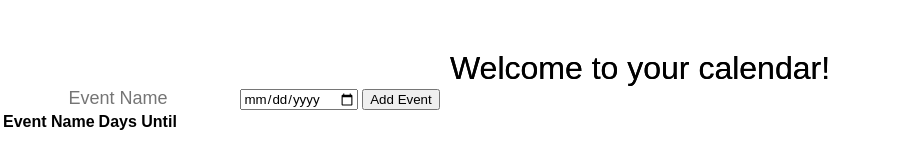
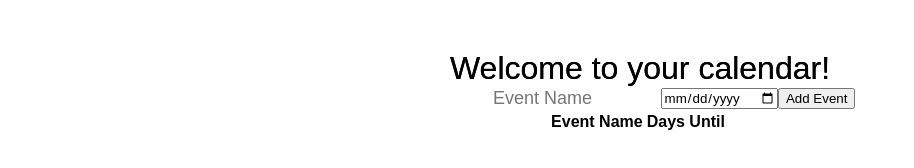
Before and after one commit to sphsny/StudyArsenal, a plain HTML site: page wwwroot/pages/calendar.html in a window 1280 px wide. Shown: the whole page, without its empty margins (0-914 px from the left). Drawn offline with Linux system fonts and the light colour scheme; files that its build step writes are made by us from their sources.

Commit message:
working on calendar.html but wanted to submit these design changes :]

```diff
--- a/wwwroot/css/styles.css
+++ b/wwwroot/css/styles.css
@@ -3,9 +3,9 @@
 /* color palette: from https://designs.ai/colors/palette/1515 */
 
 :root {
-    --primary-color: #ebafbc; /* blue */
-    --secondary-color: #d392cb; /* purple */
-    --accent-color: #bbabee; /* red */
+    --primary-color: #b7c1cf; /* blue */
+    --secondary-color: #6e6596; /* purple */
+    --accent-color: #473f61; /* red */
     --highlight-color: #668fb7; /* orange */
 }
 
@@ -344,9 +344,6 @@ li {
 }
 
 #JSONfunctions {
-    display: flex;
-    justify-content: center;
-    align-items: center;
     padding: 25px;
     gap: 5px;
 }
@@ -354,6 +351,16 @@ li {
 #exportData, #importData {
     cursor: pointer;
 }
+
+/* CALENDAR */
+
+.event-form {
+
+}
+
+#calendarTable {
+}
+
 /* FOOTER */
 footer {
     display: flex;
@@ -391,3 +398,9 @@ footer a:hover {
 .larger-text {
     font-size: 20px;
 }
+
+.centered {
+    display: flex;
+    justify-content: center;
+    align-items: center;
+}
--- a/wwwroot/pages/calendar.html
+++ b/wwwroot/pages/calendar.html
@@ -5,13 +5,13 @@
 
     <h1 class="container-header">Welcome to your calendar!</h1>
 
-    <div class="event-form">
+        <div class="event-form centered">
             <input type="text" id="event-name" placeholder="Event Name">
             <input type="date" id="event-date">
             <button id="add-event">Add Event</button>
         </div>
 
-    <table>
+        <table class="centered" id="calendarTable">
             <thead>
                 <tr>
                     <th>Event Name</th>
@@ -19,8 +19,8 @@
                     <th></th> <!-- place to expand each event with delete button -->
                 </tr>
             </thead>
+
             <tbody id="event-list">
             </tbody>
         </table>
-
 </body>
```
Also changed, not shown: wwwroot/pages/overview.html (+1 -1 lines). Lines whose indentation alone changed are shown as unchanged.
